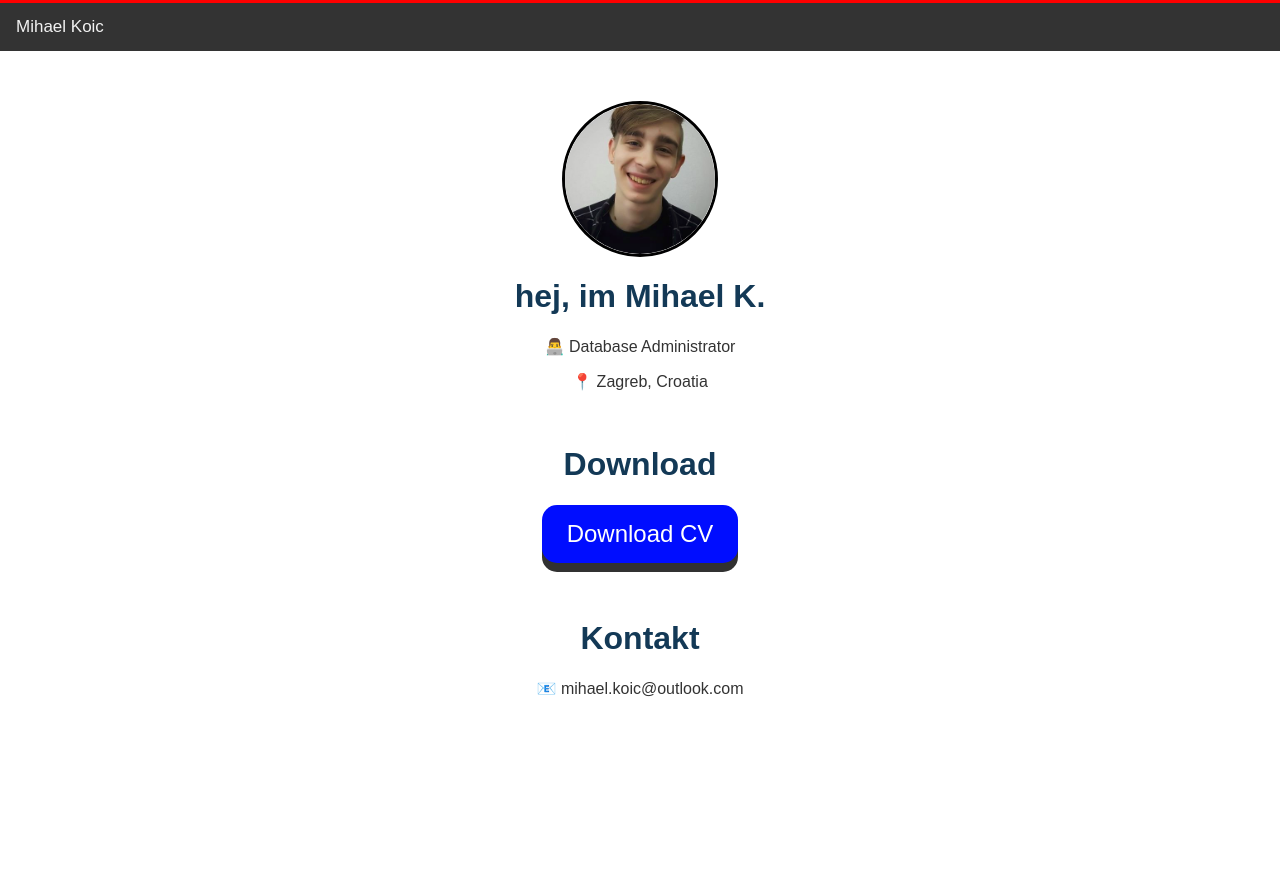
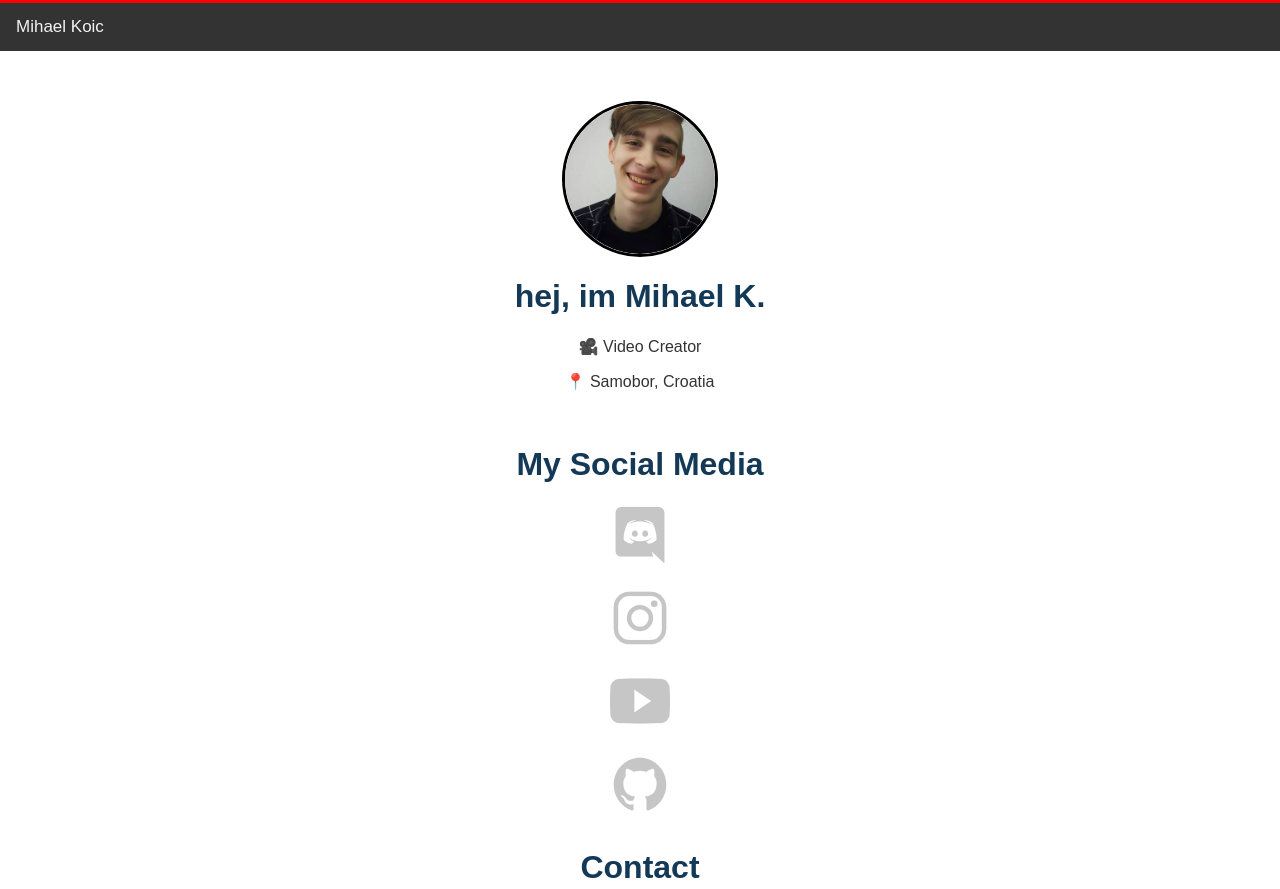
Before and after one commit to Mihael-Koic/mihaelkoic-portfolio, a plain HTML site: page index.html in a window 1280 px wide. Shown: the top 889 px of the page. Before the commit the page ends 800 px from the top, so only its background shows below. Drawn offline with nearby package versions, Linux system fonts and the light colour scheme.

Commit message:
add social icons and big fix web page 😃

```diff
--- a/css/style.css
+++ b/css/style.css
@@ -36,31 +36,14 @@ html{
     color: #133956;
 }
 
-.button {
-    display: inline-block;
-  padding: 15px 25px;
-  font-size: 24px;
-  cursor: pointer;
-  text-align: center;
-  text-decoration: none;
-  outline: none;
-  color: #fff;
-  background-color: #000dff;
-  border: none;
-  border-radius: 15px;
-  box-shadow: 0 9px rgb(49, 49, 49);
+.social-icon {
+    font-size: 60px;
+    color: #aaaa;
+    transition: color 0.2s;
+    text-decoration: none;
+    margin: 9px;
 }
 
-.button:hover {
-    background-color: #000dff
+.social-icon:hover {
+    color: #333;
 }
-
-.button:active {
-  background-color: #000dff;
-  box-shadow: 0 5px rgb(37, 37, 37);
-  transform: translateY(4px);
-}
-
-.d-b-t {
-    color: white;
-}
--- a/index.html
+++ b/index.html
@@ -17,18 +17,37 @@
       <div class="aboutme-m">
           <img class="image-m" src="/img/Mihael Koic.png" width="150" height="150" alt="Mihael Koic">
           <h1 class="hej-blue">hej, im Mihael K.</h1>
-          <p>👨‍💻 Database Administrator</p>
-          <p class="fa-fa-pin"> 📍 Zagreb, Croatia</p>
+          <p>🎥 Video Creator</p>
+          <p class="fa-fa-pin"> 📍 Samobor, Croatia</p>
           <br>
-          <h1 class="hej-blue">Download</h1>
-          <button class="button"><a class="d-b-t" href="/Životopis mihael koić – kopija.docx" download="Mihael Koic CV">Download CV</a></button>
-          <br><br><br>
-          <h1 class="hej-blue">Kontakt</h1>
+          <h1 class="hej-blue">My Social Media</h1>
+
+          <a class="social-icon" href="https://discord.gg/xan9DwjQYB" target="_blank">
+            <ion-icon name="logo-discord"></ion-icon>
+        </a>
+
+          <a class="social-icon" href="https://www.instagram.com/mihael_koic/" target="_blank">
+            <ion-icon name="logo-instagram"></ion-icon>
+        </a>
+
+        <a class="social-icon" href="https://www.youtube.com/channel/UCeykmysisr64BYaTRBMgOkA/featured" target="_blank">
+            <ion-icon name="logo-youtube"></ion-icon>
+        </a>
+
+        <a class="social-icon" href="https://github.com/Mihael-Koic" target="_blank">
+            <ion-icon name="logo-github"></ion-icon>
+        </a>
+
+          <h1 class="hej-blue">Contact</h1>
           <a href="mailto:mihael.koic@outlook.com">📧 mihael.koic@outlook.com</a>
       </div>
+      <br>
+      <br>
 
       <script async src="https://pagead2.googlesyndication.com/pagead/js/adsbygoogle.js?client=ca-pub-6009329907129711"
      crossorigin="anonymous"></script>
+     <script type="module" src="https://unpkg.com/ionicons@5.5.2/dist/ionicons/ionicons.esm.js"></script>
+     <script nomodule src="https://unpkg.com/ionicons@5.5.2/dist/ionicons/ionicons.js"></script>
 
 </body>
 </html>
```
